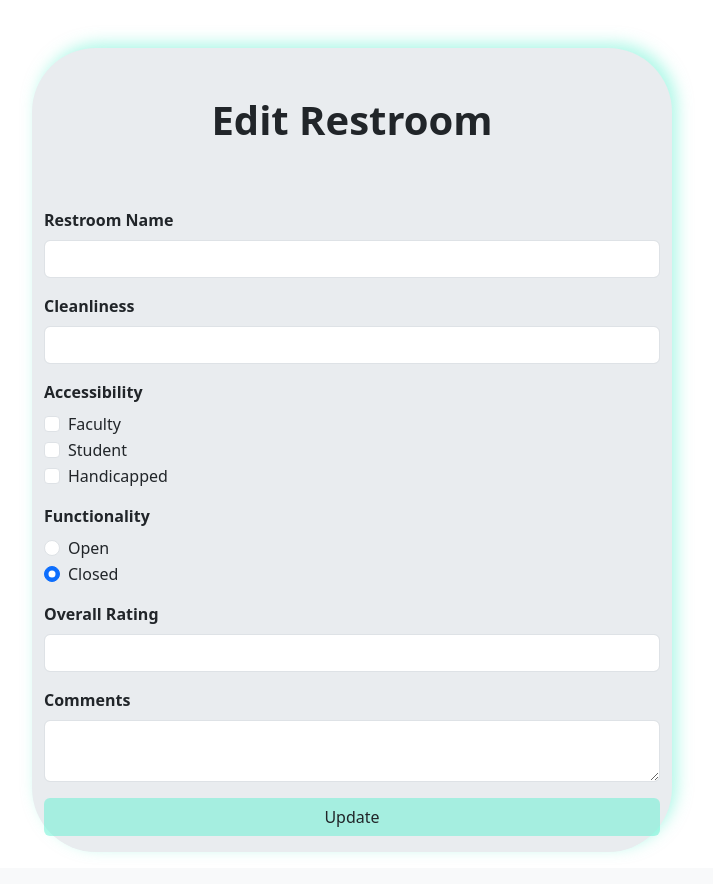
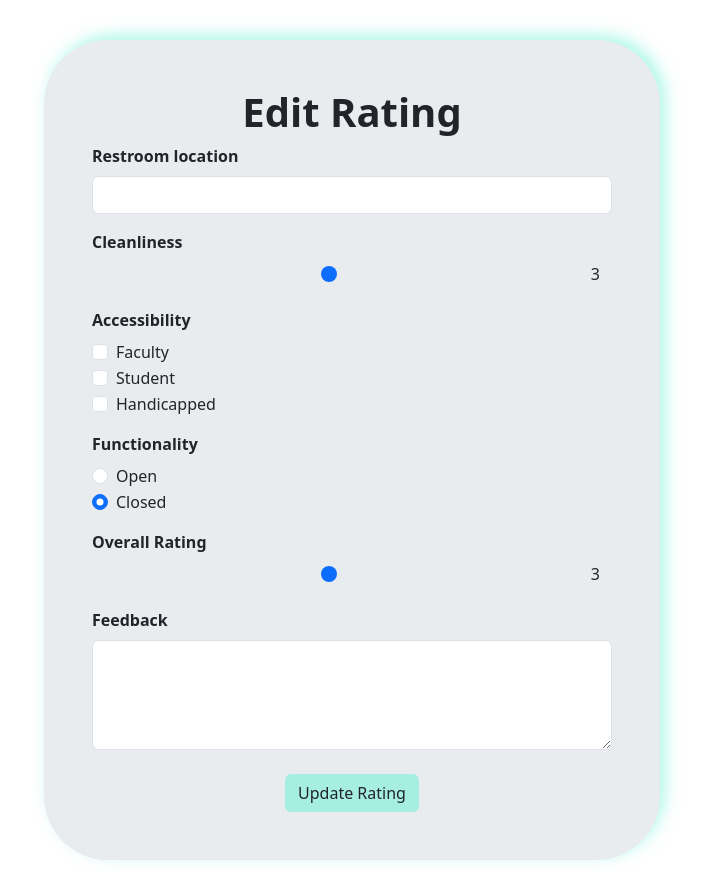
Before and after one commit to mustafaap/Niners-United-Classroom-Tracker-ITSC-3155-Final-Project, a Flask app: template templates/edit_restroom.html in a window 1280 px wide. Shown: the part 56-940 px from the top of the page, without its empty margins (288-1001 px from the left). Before the commit the page ends 908 px from the top, so only its background shows below. Run offline with Flask 3, Linux system fonts and the light colour scheme; the template is opened without the code that fills it, so the values that code supplies are empty.

Commit message:
Added sliders instead of select/text, unified styling

```diff
--- a/app.py
+++ b/app.py
@@ -114,7 +114,6 @@ def about():
 def search():
     term = (request.args.get('searchbox'))
     ratings = db.session.query(Rating).filter(Rating.restroom_name.ilike('%' + term + '%')).all()
-    # print(ratings)
     return render_template('index.html', ratings=ratings)
 
 
--- a/src/models.py
+++ b/src/models.py
@@ -27,6 +27,7 @@ class Rating(db.Model):
         self.map_tag = map_tag
         self.votes = votes
         self.rater_id = rater_id
+
 
 class Users(db.Model):
     __tablename__ = 'users'
--- a/templates/edit_restroom.html
+++ b/templates/edit_restroom.html
@@ -1,72 +1,85 @@
 {% extends '_layout.html' %}
-{% block title %} NUTT | Edit {% endblock %}
+{% block title %} NUTT | Edit Rating {% endblock %}
 
 {% block body %}
-
-<div class="container-fluid w-50 bg-body-secondary box-shadow" style="border-radius: 4rem;">
-<h1 class="m-5 text-center fw-bold pt-5">Edit Restroom</h1>
-<form method="post" action="/restroom/{{ rating.rating_id }}">
-    <div class="mb-3 pt-3">
-        <label for="restroom" class="form-label fw-bold">Restroom Name</label>
+<div class="container-fluid">
+    <div class="row justify-content-center">
+        <div class="col-md-6 col-11 mt-3">
+            <form method="post" action="/restroom/{{ rating.rating_id }}" class="bg-body-secondary my-4 p-5 box-shadow" style="border-radius: 4rem;">
+                <h1 class="text-center fw-bold">Edit Rating</h1>
+                <div class="form-group mb-3">
+                    <label for="restroom" class="form-label fw-bold">Restroom location</label>
                     <input type="text" name="restroom" value="{{ rating.restroom_name }}" class="form-control" required>
                 </div>
-
-    <div class="mb-3">
+                <div class="form-group mb-3">
                     <label for="clean_rating" class="form-label fw-bold">Cleanliness</label>
-        <input type="number" name="clean_rating" min="1" max="5" value="{{ rating.cleanliness }}" class="form-control" required>
+                    <div class="row">
+                        <div class="col-md-11">
+                            <input type="range" name="clean_rating" class="form-range clean-range" min="1" max="5" step="0.5" value="{{ rating.cleanliness }}" required>
                         </div>
-
-    <div class="mb-3">
-    <label for="flexCheck1" class="form-label fw-bold">Accessibility</label>
+                        <div class="col-md-1">
+                            <div class="clean-value"></div>
+                        </div>
+                    </div>
+                </div>
+                <div class="form-group mb-3">
+                    <label class="form-label fw-bold">Accessibility</label>
                     <div class="form-check">
-        <input class="form-check-input" type="checkbox" value="faculty" id="flexCheck1" name="accessibility" {% if "faculty" in rating.accessibility %}checked{% endif %}>
-        <label class="form-check-label" for="flexCheck1">
-            Faculty
-        </label>
+                        <input class="form-check-input" type="checkbox" value="faculty" id="accessibility1" name="accessibility" {% if "faculty" in rating.accessibility %}checked{% endif %}>
+                        <label class="form-check-label" for="accessibility1">Faculty</label>
                     </div>
                     <div class="form-check">
-        <input class="form-check-input" type="checkbox" value="student" id="flexCheck2" name="accessibility" {% if "student" in rating.accessibility %}checked{% endif %}>
-        <label class="form-check-label" for="flexCheck2">
-            Student
-        </label>
+                        <input class="form-check-input" type="checkbox" value="student" id="accessibility2" name="accessibility" {% if "student" in rating.accessibility %}checked{% endif %}>
+                        <label class="form-check-label" for="accessibility2">Student</label>
                     </div>
                     <div class="form-check">
-        <input class="form-check-input" type="checkbox" value="handicapped" id="flexCheck3" name="accessibility" {% if "handicapped" in rating.accessibility %}checked{% endif %}>
-        <label class="form-check-label" for="flexCheck3">
-            Handicapped
-        </label>
+                        <input class="form-check-input" type="checkbox" value="handicapped" id="accessibility3" name="accessibility" {% if "handicapped" in rating.accessibility %}checked{% endif %}>
+                        <label class="form-check-label" for="accessibility3">Handicapped</label>
+                    </div>
+                </div>
+                <div class="form-group mb-3">
+                    <label class="form-label fw-bold">Functionality</label>
+                    <div class="form-check">
+                        <input class="form-check-input" type="radio" name="func" id="functionality1" value="Open" {% if rating.functionality %}checked{% endif %}>
+                        <label class="form-check-label" for="functionality1">Open</label>
+                    </div>
+                    <div class="form-check">
+                        <input class="form-check-input" type="radio" name="func" id="functionality2" value="Closed" {% if not rating.functionality %}checked{% endif %}>
+                        <label class="form-check-label" for="functionality2">Closed</label>
+                    </div>
+                </div>
+                <div class="form-group mb-3">
+                    <label for="overall_rating" class="form-label fw-bold">Overall Rating</label>
+                    <div class="row">
+                        <div class="col-md-11">
+                            <input type="range" name="overall_rating" class="form-range overall-range" min="1" max="5" step="0.5" value="{{ rating.overall }}" required>
+                        </div>
+                        <div class="col-md-1">
+                            <div class="overall-value"></div>
+                        </div>
+                    </div>
+                </div>
+                <div class="form-group mb-3">
+                    <label for="comment" class="form-label fw-bold">Feedback</label>
+                    <textarea name="comment" class="form-control" rows="4">{{ rating.comments }}</textarea>
+                </div>
+                <div class="form-group mt-4 d-flex justify-content-center">
+                    <button type="submit" class = "btn" style="background-color: rgba(98,241,210,0.5);">Update Rating</button>
+                </div>
+            </form>
+        </div>
     </div>
 </div>
 
-    <div class="mb-3">
-        <label for="functionality1" class="form-label fw-bold">Functionality</label>
-            <div class="form-check">
-                <input class="form-check-input" type="radio" name="func" id="functionality1" value="Open" {% if rating.functionality %}checked{% endif %}>
-                <label class="form-check-label" for="functionality1">
-                    Open
-                </label>
-            </div>
-            <div class="form-check">
-                <input class="form-check-input" type="radio" name="func" id="functionality2" value="Closed" {% if not rating.functionality %}checked{% endif %}>
-                <label class="form-check-label" for="functionality2">
-                    Closed
-                </label>
-            </div>
-    </div>
+<script>
+    let cleanSlider = document.querySelector('.clean-range');
+    let cleanValue = document.querySelector('.clean-value');
+    cleanValue.textContent = cleanSlider.value;
+    cleanSlider.oninput = function() {cleanValue.textContent = this.value;}
 
-    <div class="mb-3">
-        <label for="overall_rating" class="form-label fw-bold">Overall Rating</label>
-        <input type="number" name="overall_rating" min="1" max="5" value="{{ rating.overall }}"  class="form-control" required>
-    </div>
-
-    <div class="mb-3">
-        <label for="comment" class="form-label fw-bold">Comments</label>
-        <textarea class="form-control" name="comment">{{ rating.comments }}</textarea>
-    </div>
-
-    <div class="mb-3 pb-3">
-    <button type="submit" class = "btn w-100" style="background-color: rgba(98,241,210,0.5);">Update</button>
-    </div>
-</div>
-</form>
+    let overallSlider = document.querySelector('.overall-range');
+    let overallValue = document.querySelector('.overall-value');
+    overallValue.textContent = overallSlider.value;
+    overallSlider.oninput = function() {overallValue.textContent = this.value;}
+</script>
 {% endblock %}
--- a/templates/login.html
+++ b/templates/login.html
@@ -4,7 +4,7 @@
 {% block body %}
 <div class="container-fluid">
     <div class="row justify-content-center align-items-center">
-        <div class="col-4 mt-3">
+        <div class="col-md-4 col-11 mt-3">
             <form action="#" class="bg-body-secondary my-4 p-5 box-shadow" style="border-radius: 4rem;">
                 <h1 class="d-flex justify-content-center fw-bold">Login</h1>
                 <div class="mb-3">
--- a/templates/signup.html
+++ b/templates/signup.html
@@ -4,7 +4,7 @@
 {% block body %}
 <div class="container-fluid">
     <div class="row justify-content-center align-items-center">
-        <div class="col-4 mt-3">
+        <div class="col-md-4 col-11 mt-3">
             <form action="#" class="bg-body-secondary my-4 p-5 box-shadow" style="border-radius: 4rem;">
                 <h1 class="d-flex justify-content-center fw-bold">Sign Up</h1>
                     <div class="mb-3">
```
Also changed, not shown: templates/create_restroom.html (+58 -35 lines), templates/index.html (+28 -14 lines). Lines whose indentation alone changed are shown as unchanged.
